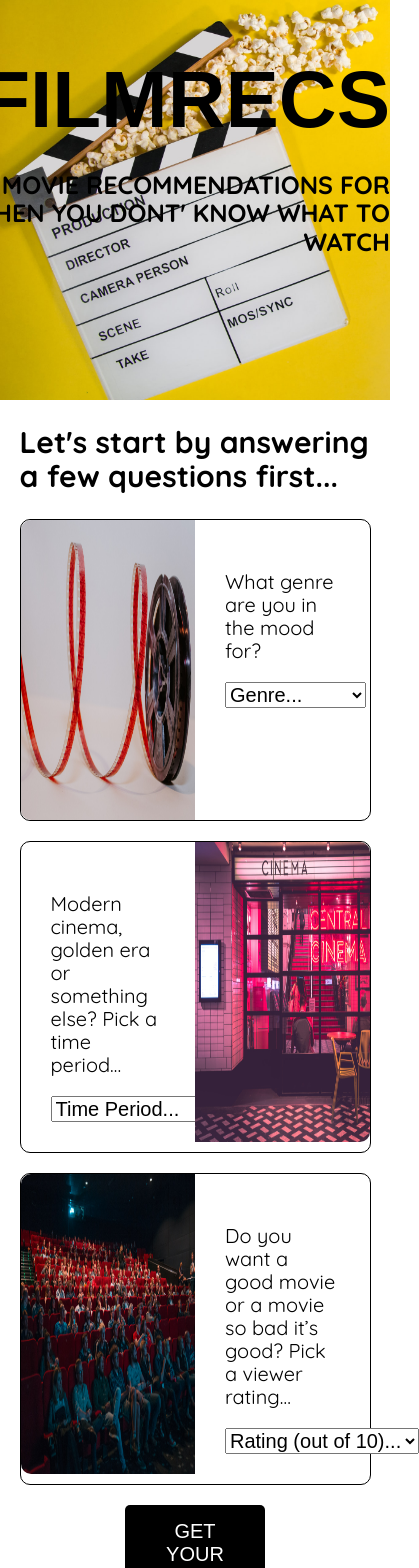
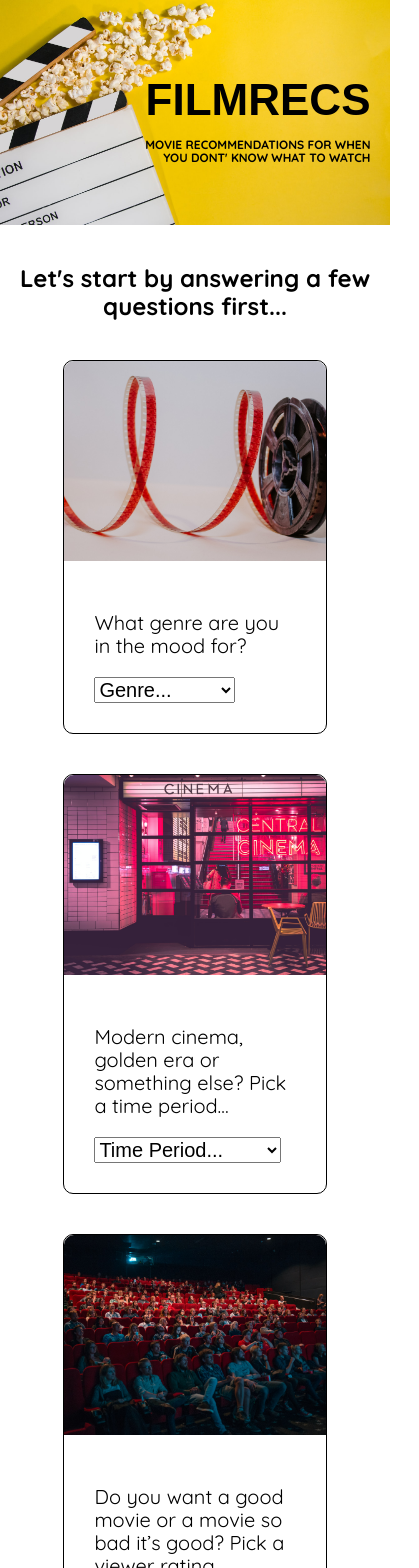
Before and after one commit to shanelBeebeStephenSchooleyProjectThree/filmrecs, a React (Create React App) app: page / in a window 390 px wide. Shown: the top 1568 px of the page, 419 px wide, since content can reach past the window. Built offline with nearby package versions, Linux system fonts and the light colour scheme; a web font is replaced by a local one.

Commit message:
styling and media queries

```diff
--- a/src/App.css
+++ b/src/App.css
@@ -18,11 +18,15 @@ body {
 
 header {
   height: 400px;
-  max-width: 1280px;
+  max-width: 1400px;
   background-image: url('./assets/popcorn.jpg');
   background-repeat: no-repeat;
-  background-size: cover;
-  margin: 0;
+  /* background-size: 150%;
+  background-position: 80% 0; */
+  background-size: 110%;
+  background-position: 80% 20%;
+
+  margin: 0 auto;
 }
 
 header div {
@@ -37,7 +41,7 @@ header p {
   width: 450px;
   text-align: right;
   font-weight: bold;
-  font-size: 1.25rem;
+  font-size: 1.1rem;
   text-transform: uppercase;
 }
 
@@ -45,6 +49,7 @@ h1 {
   font-family: 'Bowlby One SC', sans-serif;
   font-size: 4rem;
   margin-bottom: 0;
+  margin-top: 75px;
 }
 
 .wrapper {
@@ -54,14 +59,16 @@ h1 {
 }
 
 button {
+  font-family: 'Quicksand', sans-serif;
+  font-weight: bold;
   text-transform: uppercase;
   color: white;
   background-color: black;
   border-radius: 5px;
   border: none;
-  padding: 15px 30px 10px 30px;
-  width: 40%;
-  margin: 0 calc(60%/2);
+  padding: 15px 30px;
+  width: 250px;
+  margin: 0 calc((100% - 250px) / 2);
 }
 
 a {
@@ -93,6 +100,7 @@ a:focus {
 .container img {
   width: 100%;
   height: 300px;
+  object-fit: cover;
   border-radius: 10px 0 0 10px;
   display: block;
 }
@@ -101,9 +109,87 @@ a:focus {
   border-radius: 0px 10px 10px 0px;
 }
 
-.container p {
+.recommendation {
+  margin: 40px auto;
+  border: 1px solid black;
+  border-radius: 10px;
+  display: flex;
+  padding: 20px 0;
+}
+
+.recText {
+  width: 50%;
+  padding: 20px;
+  display: flex;
+  flex-direction: column;
+  justify-content: center;
+}
+
+.recText h3{
+margin: 0;
+text-transform: uppercase;
+font-size: 1rem;
+}
+.recText p {
+  margin: 5px 0;
+}
+
+.recText ul {
+  list-style-type: none;
+  padding-left: 0;
+}
+
+.recText li {
+  margin: 30px 0;
+}
+
+.recText button {
+  margin: 0;
+}
+
+.recText .change {
+  margin-top: 30px;
+  text-decoration: underline;
+  text-transform: uppercase;
+  font-weight: bold;
+}
+
+.recImage {
+  width: 50%;
+  display: flex;
+  align-items: center;
+  justify-content: center;
+  padding: 0 20px;
+}
+
+.recImage img,
+.mobilePoster {
+  max-width: 100%;
+  max-height: 700px;
+  border-radius: 10px;
+}
+
+.mobilePoster {
+  display: none;
+}
+
+.error {
+  margin: 30px auto;
+  display: flex;
+  flex-direction: column;
+  align-items: center;
+}
+
+.errorText h3 {
+  text-transform: uppercase;
+}
+
+.retry {
+  text-decoration: underline;
 
 }
+
+
 
 footer {
   background-color: #000;
@@ -118,6 +204,150 @@ footer {
   margin-top: 20px;
 }
 
+footer p {
+  margin: 10px 0;
+  /* font-size: 0.8rem; */
+  font-weight: bold;
+}
+
 .hidden {
   display: none;
 }
+
+@media (max-width: 950px) {
+  h1 {
+    font-size: 3.5rem;
+  }
+
+  header p {
+    font-size: 1rem;
+    width: 400px;
+  }
+}
+
+@media (max-width: 850px) {
+
+  .recommendation {
+    flex-direction: column;
+
+  }
+  .recText {
+    width: 100%;
+    align-items: center;
+  }
+
+  .recText ul {
+    margin: 30px 50px 30px 60px;
+  }
+
+  .desktopPoster {
+    display: none;
+  }
+
+  .mobilePoster {
+    display: initial;
+    max-width: 50%;
+    margin-top: 30px;
+  }
+}
+
+@media (max-width: 768px) {
+
+  header {
+    background-size: 125%;
+  }
+  h1 {
+    font-size: 3.2rem;
+  }
+
+  header p {
+    font-size: 0.9rem;
+    width: 350px;
+  }
+   h2 {
+     margin-top: 40px;
+    font-size: 1.2rem;
+    text-align: center;
+  }
+  .container {
+    flex-direction: column;
+    width: 60%;
+    margin: 40px auto;
+  }
+
+  .imageContainer,
+  .textContainer {
+  width: 100%;
+}
+
+.container img {
+  border-radius: 10px 10px 0 0;
+  height: 200px;
+}
+
+.middleImage {
+  order: -1;
+}
+
+footer {
+  margin-top: 40px;
+}
+  footer p {
+    font-size: 0.7rem;
+  }
+}
+
+@media (max-width: 650px) {
+
+  header {
+    background-size: 125%;
+    background-position: 100% 0;
+    height: 300px;
+  }
+  h1 {
+    font-size: 3rem;
+  }
+
+  header p {
+    font-size: 0.8rem;
+    width: 325px;
+  }
+}
+
+@media (max-width: 580px) {
+
+  header {
+    height: 250px;
+  }
+  h1 {
+    font-size: 2.5rem;
+  }
+
+  header p {
+    font-size: 0.7rem;
+    width: 280px;
+  }
+
+  .container {
+    width: 75%;
+  }
+}
+
+@media (max-width: 480px) {
+
+  header {
+    height: 225px;
+  }
+  h1 {
+    font-size: 2.2rem;
+  }
+
+  header p {
+    font-size: 0.6rem;
+    width: 250px;
+  }
+
+  .mobilePoster {
+    max-width: 60%;
+  }
+}
--- a/src/components/ErrorMessage.js
+++ b/src/components/ErrorMessage.js
@@ -2,10 +2,12 @@
 
 const ErrorMessage = (props) => {
     return (
-        <div className={`recommendation ${props.hideRec}`}>
-            <h3>Sorry!</h3>
-            <p>Your answers produced no result. </p>
-            <p onClick={props.resetQuestions}>Try Again!</p>
+        <div className={`error wrapper ${props.hideRec}`}>
+            <div className="errorText">
+                <h3>Sorry!</h3>
+                <p>Your answers produced no result. </p>
+                <p className="retry" onClick={props.resetQuestions}>Try Again!</p>
+            </div>
         </div>
     )
 }
--- a/src/components/Header.js
+++ b/src/components/Header.js
@@ -3,7 +3,7 @@ const Header = () => {
 
     return (
 <header>
-    <div>
+    <div className='wrapper'>
     <h1>FILMRECS</h1>
     <p>Movie recommendations for when you dont' know what to watch</p>
     </div>
--- a/src/components/Recommendation.js
+++ b/src/components/Recommendation.js
@@ -4,9 +4,10 @@ import '../App.css'
 const Recommendation = (props) => {
 
     return (
-        <div className={`recommendation ${props.hideRec}`}>
+        <div className={`recommendation wrapper ${props.hideRec}`}>
             <div className="recText">
                 <h3>Our Recommendation</h3>
+                <img className='mobilePoster' src={props.poster} alt={`Film poster for ${props.title}`}/>
                 <ul>
                     <li>
                         <h3>Film:</h3>
@@ -25,12 +26,12 @@ const Recommendation = (props) => {
                         <p>{props.avgRating} / 10</p>
                     </li>
                 </ul>
+            <button onClick={props.handleSubmit}>Get A New Rec</button>
+            <p onClick={props.resetQuestions} className="change">Change Your Answers</p>
             </div>
             <div className="recImage">
-                <img src={props.poster} alt={`Film poster for ${props.title}`}/>
+                <img className="desktopPoster" src={props.poster} alt={`Film poster for ${props.title}`}/>
             </div>
-            <button onClick={props.handleSubmit}>Get A New Rec</button>
-            <p onClick={props.resetQuestions} className="reset">Change Your Answers</p>
         </div>
     )
 }
```
